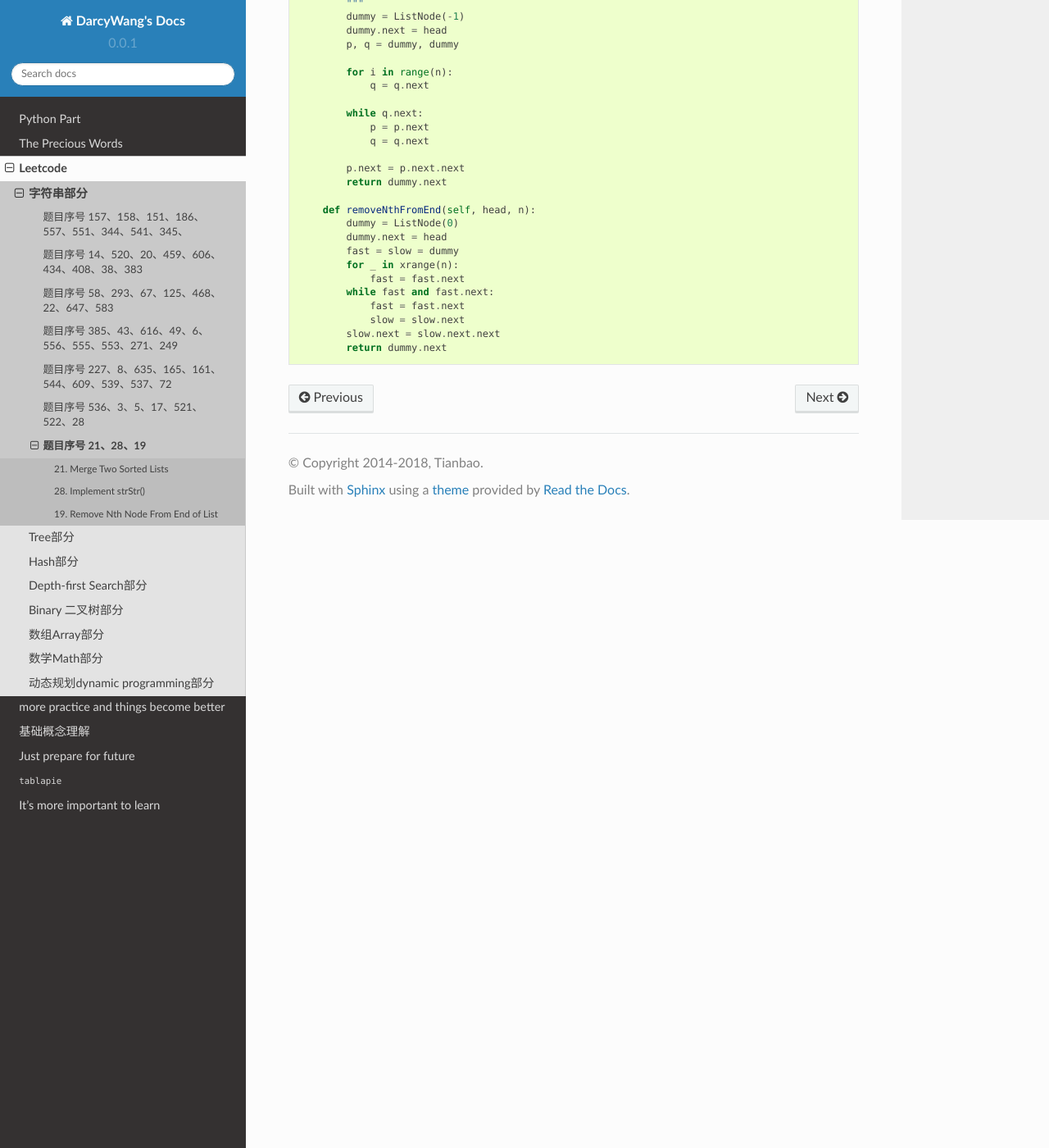
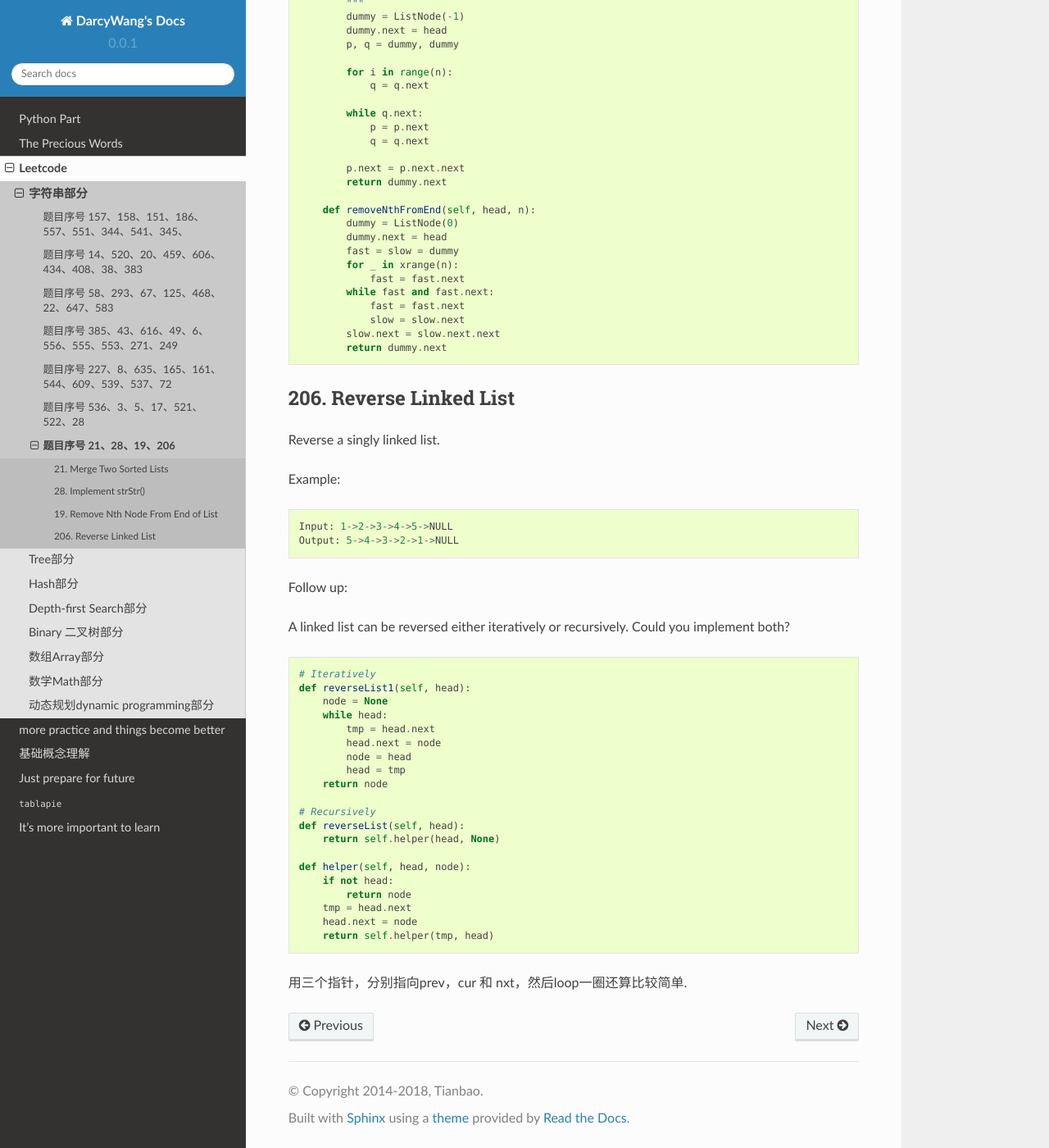
Before and after one commit to darcyWang/tianbao, a Sphinx documentation site: the page built from source/leetcode/string/stringseven.rst, in a window 1280 px wide and 1400 px high, scrolled down 1696 px. Shown: the whole window at 82% size. Built offline with Sphinx 7.4.7 and the Read the Docs theme 2.0.0, drawn with Linux system fonts in a browser that asks for light colours; some of the changed text lies outside the part shown.

Commit message:
Initial commit

```diff
--- a/source/leetcode/string/stringseven.rst
+++ b/source/leetcode/string/stringseven.rst
@@ -1,4 +1,4 @@
-题目序号 21、28、19
+题目序号 21、28、19、206
 ============================================================
 
 
@@ -105,3 +105,48 @@ Could you do this in one pass?
                 slow = slow.next
             slow.next = slow.next.next
             return dummy.next
+
+
+206. Reverse Linked List
+--------------------------
+
+Reverse a singly linked list.
+
+Example:
+::
+
+    Input: 1->2->3->4->5->NULL
+    Output: 5->4->3->2->1->NULL
+
+
+Follow up:
+
+A linked list can be reversed either iteratively or recursively. Could you implement both?
+
+
+.. code-block:: python
+
+    # Iteratively
+    def reverseList1(self, head):
+        node = None
+        while head:
+            tmp = head.next
+            head.next = node
+            node = head
+            head = tmp
+        return node
+
+    # Recursively
+    def reverseList(self, head):
+        return self.helper(head, None)
+
+    def helper(self, head, node):
+        if not head:
+            return node
+        tmp = head.next
+        head.next = node
+        return self.helper(tmp, head)
+
+
+
+用三个指针，分别指向prev，cur 和 nxt，然后loop一圈还算比较简单.
```
Also changed, not shown: source/leetcode/dfs/partone.rst (+2 -12 lines), source/leetcode/tree/partthree.rst (+70 -0 lines).
